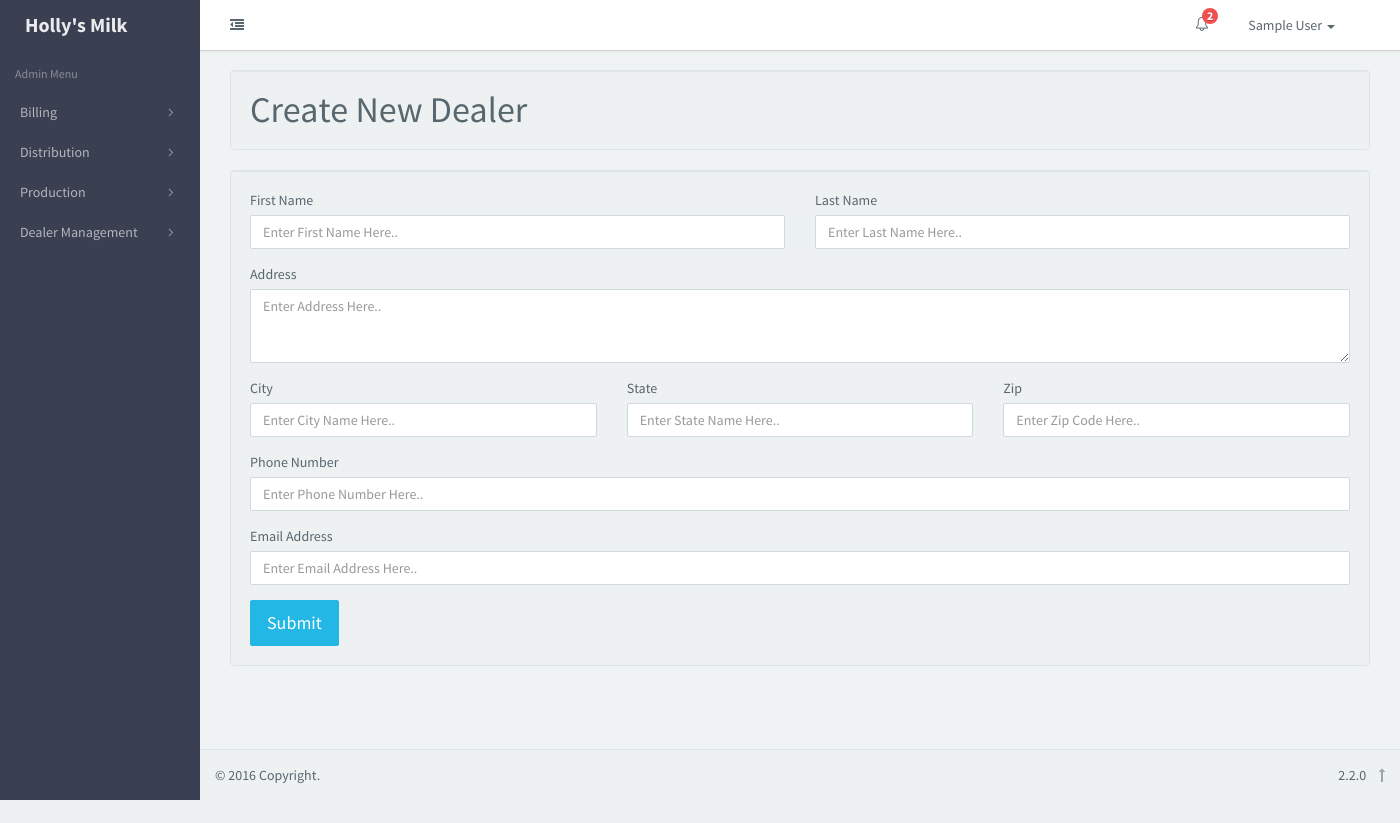
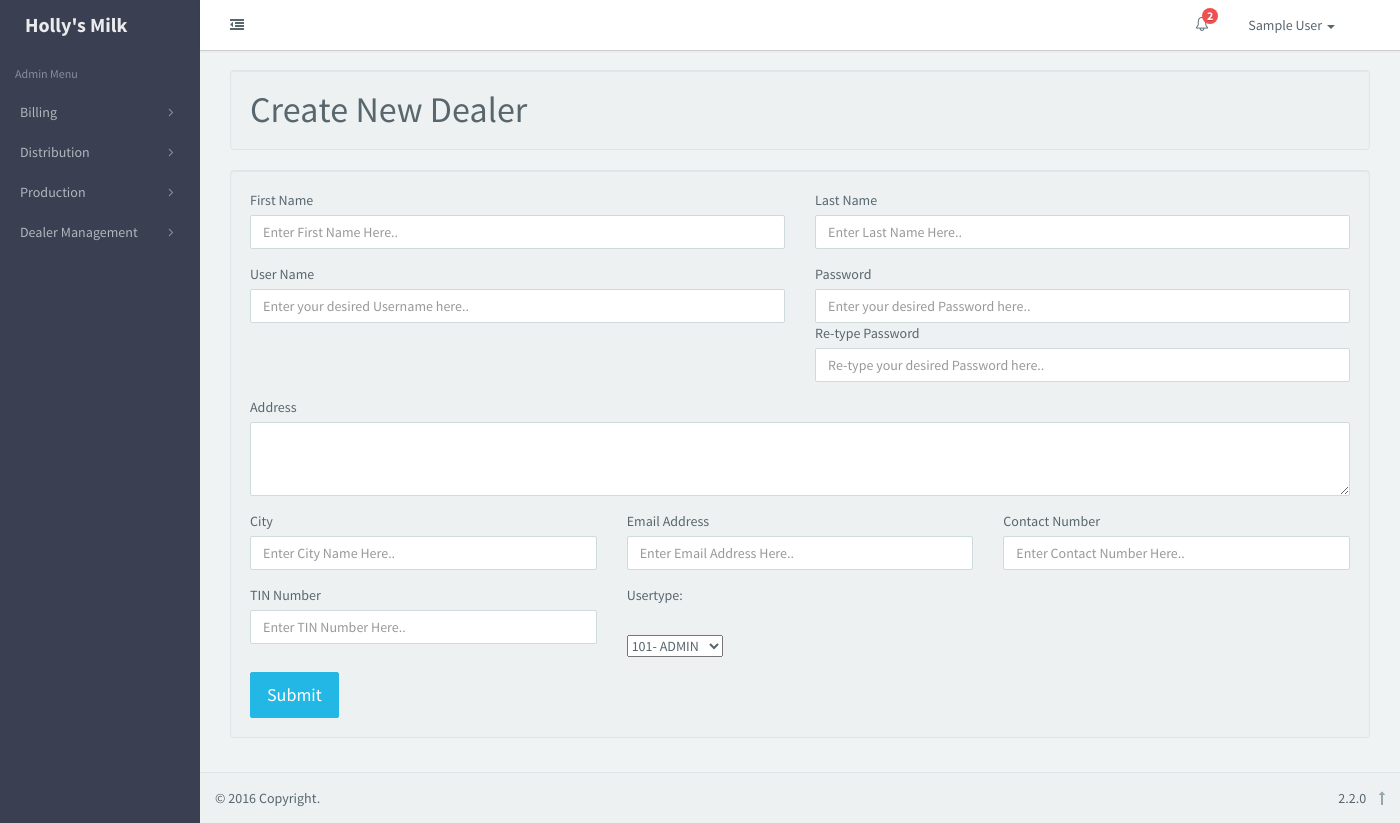
Before and after one commit to ginasco/Creamery, a PHP site: page /newuser.php in a window 1400 px wide. Before the commit the page ends 800 px from the top, so only its background shows below. Run offline with PHP 8.4, Linux system fonts and the light colour scheme; the visitor is signed in with stand-in values (Sample User, id 1); some libraries are stand-ins or nearby versions.

Commit message:
FINALIZED ADD NEW USER WOO ONE DOWN

```diff
--- a/Web Pages/WEB-INF/accounts/newuser.php
+++ b/Web Pages/WEB-INF/accounts/newuser.php
@@ -1,4 +1,3 @@
-
 <!DOCTYPE html>
 <html lang="en" class="">
 <head>
@@ -9,7 +8,9 @@
 
 
 </head>
+
 <body>
+<form action="<?php echo $_SERVER['PHP_SELF']; ?>" method="post">
 <div class="app app-header-fixed ">
 
 
@@ -19,15 +20,164 @@
    <!-- / nav -->
 
 <?php
+
+
+//if ($_SESSION['usertype']!=101){
+  //     header("Location: http://".$_SERVER['HTTP_HOST'].  dirname($_SERVER['PHP_SELF'])."/login.php");
+   // }
+
+$flag=0;
+if (isset($_POST['submit'])){
+
+$message=NULL;
+
+ if (empty($_POST['username'])){
+  $username=FALSE;
+  $message.='<p>You forgot to enter the username!';
+ }else
+  $username=$_POST['username'];
+
+ if (empty($_POST['password'])){
+  $password=NULL;
+ }else
+  $password=$_POST['password'];
+
+ if (empty($_POST['retypepassword'])){
+  $retypepassword=NULL;
+ }else
+  $retypepassword=$_POST['retypepassword'];
+
+
+ if (empty($_POST['usertype'])){
+  $usertype=NULL;
+ }else
+  $usertype=$_POST['usertype'];
+
+
+if(!isset($message)){
+if($retypepassword==$password){
+require_once('../../mysqlConnector/mysql_connect.php');
+$query="Insert into USERS (username,password,usertype) values ('{$username}',PASSWORD('$password'),'{$usertype}')";
+
+$result=mysqli_query($dbc,$query);
+echo $result;
+
+$flag=1;
+}
+else{
+	echo "password do not match! retype password!";
+
+}
+}
+
+
+}/*End of main Submit conditional*/
+
+if (isset($message)){
+ echo '<font color="red">'.$message. '</font>';
+}
+
+?>
+
+
+<?php
 if ($_SESSION['usertype']!=101){
-  header("Location: http://".$_SERVER['HTTP_HOST'].  dirname($_SERVER['PHP_SELF'])."../../accounts/login.php");
+        header("Location: http://".$_SERVER['HTTP_HOST'].  dirname($_SERVER['PHP_SELF'])."/login.php");
+    }
+
+$flag=0;
+if (isset($_POST['submit'])){
+
+$message=NULL;
+
+  if (empty($_POST['password'])){
+  $password=NULL;
+ }else
+  $password=$_POST['password'];
+
+ if (empty($_POST['retypepassword'])){
+  $retypepassword=NULL;
+ }else
+  $retypepassword=$_POST['retypepassword'];
+
+ if (empty($_POST['tinNum'])){
+  $tinNum=FALSE;
+  $message.='<p>You forgot to enter the TIN Number!';
+ }else
+  $tinNum=$_POST['tinNum'];
+
+ if (empty($_POST['fName'])){
+  $fName=FALSE;
+  $message.='<p>You forgot to enter the First Name!';
+ }else
+  $fName=$_POST['fName'];
+
+ if (empty($_POST['lName'])){
+  $lName=FALSE;
+  $message.='<p>You forgot to enter the Last Name!';
+ }else
+  $lName=$_POST['lName'];
+
+ if (empty($_POST['contactNum'])){
+  $contactNum=FALSE;
+  $message.='<p>You forgot to enter the Contact Number!';
+ }else
+  $contactNum=$_POST['contactNum'];
+
+ if (empty($_POST['emailAdd'])){
+  $emailAdd=FALSE;
+  $message.='<p>You forgot to enter the Email Address!';
+ }else
+  $emailAdd=$_POST['emailAdd'];
+
+ if (empty($_POST['address'])){
+  $address=FALSE;
+  $message.='<p>You forgot to enter the Address!';
+ }else
+  $address=$_POST['address'];
+
+ if (empty($_POST['city'])){
+  $city=FALSE;
+  $message.='<p>You forgot to enter the City!';
+ }else
+  $city=$_POST['city'];
+
+
+
+if(!isset($message)){
+if($retypepassword==$password){
+require_once('../../mysqlConnector/mysql_connect.php');
+$query="Insert into USERSINFO (tinNum,address,city,contactNum,emailAdd,fName,lName) values ('{$tinNum}','{$address}','{$city}','{$contactNum}','{$emailAdd}','{$fName}','{$lName}')";
+
+$result=mysqli_query($dbc,$query);
+
+echo $result;
+$flag=1;
 }
+else{
+	echo "password do not match! retype password!";
+
+}
+}
+
+
+}/*End of main Submit conditional*/
+
+if (isset($message)){
+ echo '<font color="red">'.$message. '</font>';
+}
+?>
+<?php
+//if ($_SESSION['usertype']!=101){
+ // header("Location: http://".$_SERVER['HTTP_HOST'].  dirname($_SERVER['PHP_SELF'])."../../accounts/login.php");
+//}
 ?>
 
 
   <!-- content -->
   <div id="content" class="app-content" role="main">
   	<div class="app-content-body ">
+
 
 <div class="container">
     <h1 class="well">Create New Dealer</h1>
@@ -38,45 +188,62 @@ if ($_SESSION['usertype']!=101){
 						<div class="row">
 							<div class="col-sm-6 form-group">
 								<label>First Name</label>
-								<input type="text" placeholder="Enter First Name Here.." class="form-control">
+								<input type="text"  required name="fName"  placeholder="Enter First Name Here.."   class="form-control" value="<?php if (isset($_POST['fName']) && !$flag) echo $_POST['fName']; ?>"/>
 							</div>
 							<div class="col-sm-6 form-group">
 								<label>Last Name</label>
-								<input type="text" placeholder="Enter Last Name Here.." class="form-control">
+								<input type="text"  required name="lName"  placeholder="Enter Last Name Here.." class="form-control" value="<?php if (isset($_POST['lName']) && !$flag) echo $_POST['lName']; ?>"/>
+							</div>
+							<div class="col-sm-6 form-group">
+								<label>User Name</label>
+								<input type="text" required name="username" placeholder="Enter your desired Username here.." class="form-control" value="<?php if (isset($_POST['username']) && !$flag) echo $_POST['username']; ?>"/>
+							</div>
+							<div class="col-sm-6 form-group">
+								<label>Password</label>
+								<input type="password"  required name="password"  placeholder="Enter your desired Password here.." class="form-control"  value="<?php if (isset($_POST['password']) && !$flag) echo $_POST['password']; ?>"/>
+								<label>Re-type Password</label>
+								<input type="password"  required name="retypepassword"  placeholder="Re-type your desired Password here.." class="form-control"   value="<?php if (isset($_POST['retypepassword']) && !$flag) echo $_POST['retypepassword']; ?>"/>
 							</div>
 						</div>
 						<div class="form-group">
 							<label>Address</label>
-							<textarea placeholder="Enter Address Here.." rows="3" class="form-control"></textarea>
+							<textarea  required name="address" placeholder="Enter Address Here.." rows="3" class="form-control" value="<?php if (isset($_POST['address']) && !$flag) echo $_POST['address']; ?>"/> </textarea>
 						</div>
 						<div class="row">
 							<div class="col-sm-4 form-group">
 								<label>City</label>
-								<input type="text" placeholder="Enter City Name Here.." class="form-control">
+								<input type="text"  required name="city"  placeholder="Enter City Name Here.." class="form-control"  value="<?php if (isset($_POST['city']) && !$flag) echo $_POST['city']; ?>"/>
 							</div>
 							<div class="col-sm-4 form-group">
-								<label>State</label>
-								<input type="text" placeholder="Enter State Name Here.." class="form-control">
+								<label>Email Address</label>
+						<input type="text"  required name="emailAdd"  placeholder="Enter Email Address Here.." class="form-control"  value="<?php if (isset($_POST['emailAdd']) && !$flag) echo $_POST['emailAdd']; ?>"/>
 							</div>
 							<div class="col-sm-4 form-group">
-								<label>Zip</label>
-								<input type="text" placeholder="Enter Zip Code Here.." class="form-control">
+							<label>Contact Number</label>
+						<input type="number"  required name="contactNum"  placeholder="Enter Contact Number Here.." class="form-control"  value="<?php if (isset($_POST['contactNum']) && !$flag) echo $_POST['contactNum']; ?>"/>
 							</div>
+								<div class="col-sm-4 form-group">
+							<label>TIN Number</label>
+						<input type="text"  required name="tinNum"  placeholder="Enter TIN Number Here.." class="form-control"  value="<?php if (isset($_POST['tinNum']) && !$flag) echo $_POST['tinNum']; ?>"/>
+							</div>
+							<div class="col-sm-4 form-group">
+							<p>Usertype:</p> <br>
+               <select name="usertype">
+
+                        <option value=101>101- ADMIN</option>
+                        <option value=102>102- DEALER</option>
+
+                    </select>
+							</div>
+
 						</div>
 						<div class="row">
 
 
 						</div>
-					<div class="form-group">
-						<label>Phone Number</label>
-						<input type="text" placeholder="Enter Phone Number Here.." class="form-control">
-					</div>
-					<div class="form-group">
-						<label>Email Address</label>
-						<input type="text" placeholder="Enter Email Address Here.." class="form-control">
-					</div>
 
-					<button type="button" class="btn btn-lg btn-info">Submit</button>
+
+					<button type="submit" name="submit" class="btn btn-lg btn-info">Submit</button>
 					</div>
 				</form>
 				</div>
```
